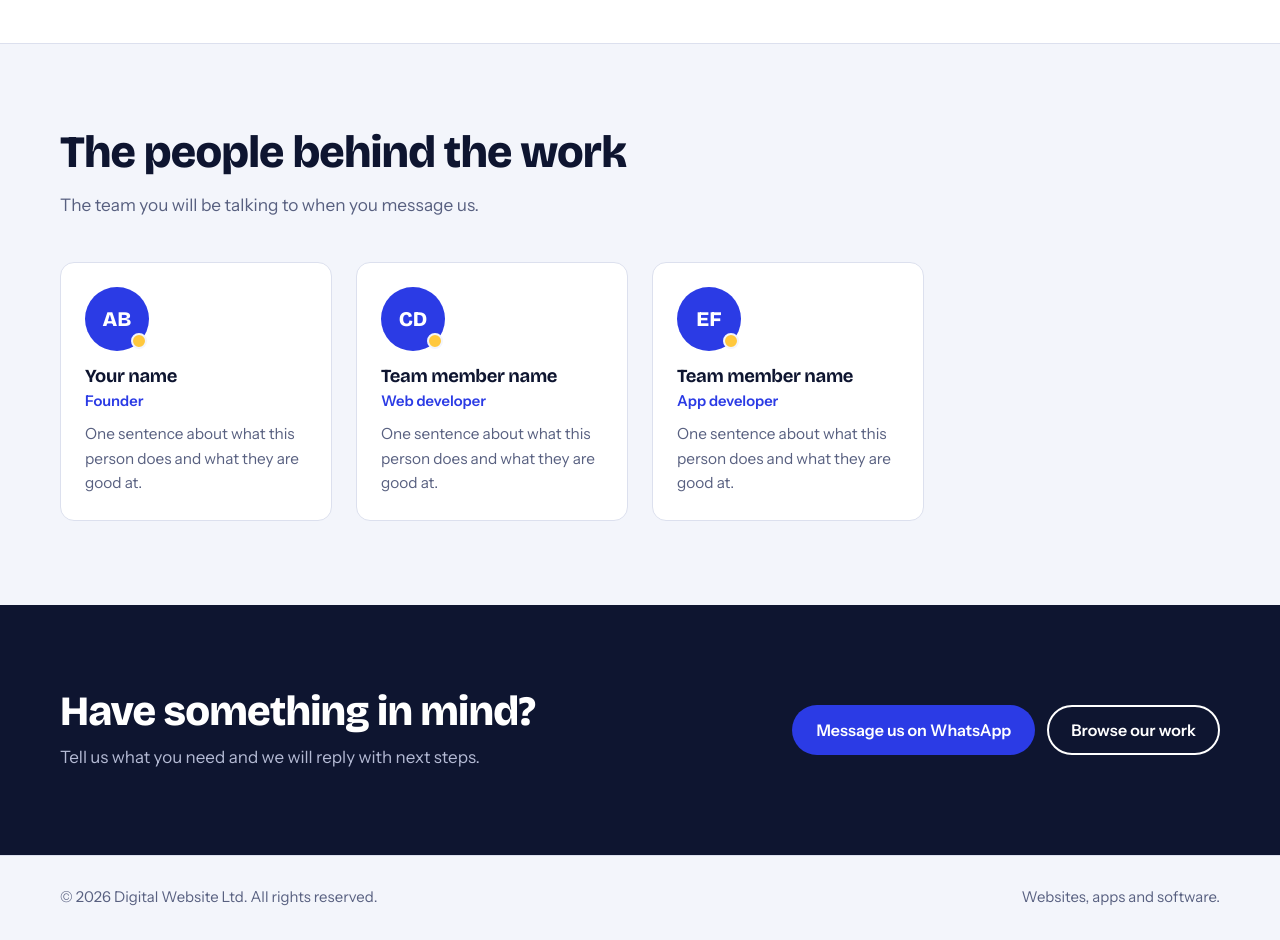
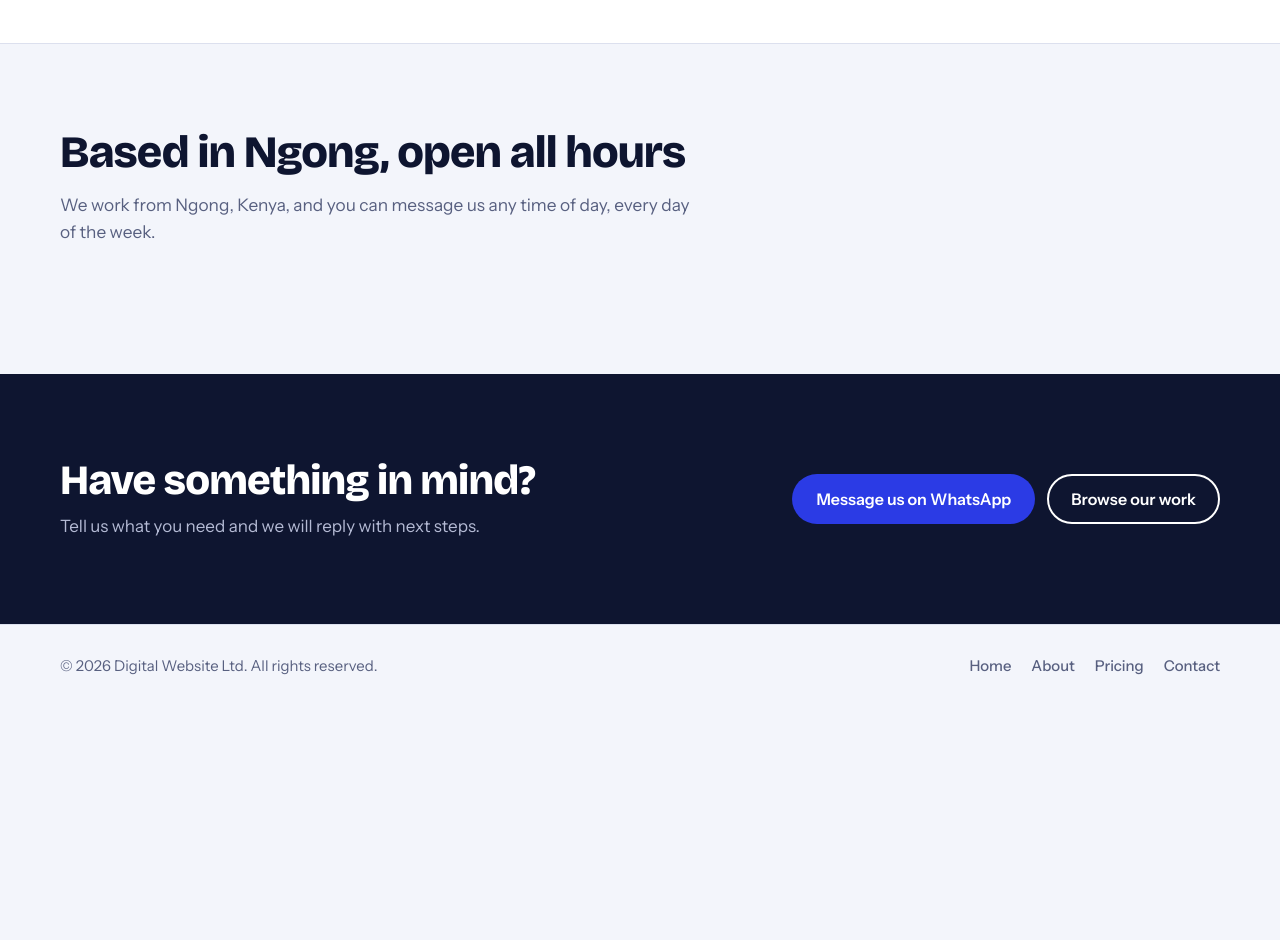
Before and after one commit to Dag-hub28/DigitalWebsite, a plain HTML site: page about.html in a window 1280 px wide. Shown: the part 980-1920 px from the top of the page. After the commit the page ends 1689 px from the top, so only its background shows below. Drawn offline with nearby package versions, Linux system fonts and the light colour scheme.

Commit message:
Update about.html

```diff
--- a/about.html
+++ b/about.html
@@ -4,7 +4,7 @@
 <meta charset="utf-8">
 <meta name="viewport" content="width=device-width, initial-scale=1">
 <title>About | Digital Website Ltd</title>
-<meta name="description" content="Digital Website Ltd designs and builds websites, mobile apps and business software. Learn how we work and who is behind the work.">
+<meta name="description" content="Digital Website Ltd designs and builds websites, mobile apps and business software from Ngong, Kenya. Learn how we work.">
 <link rel="preconnect" href="https://fonts.googleapis.com">
 <link rel="preconnect" href="https://fonts.gstatic.com" crossorigin>
 <link href="https://fonts.googleapis.com/css2?family=Bricolage+Grotesque:opsz,wght@12..96,500;12..96,700;12..96,800&family=Instrument+Sans:wght@400;500;600&display=swap" rel="stylesheet">
@@ -21,14 +21,6 @@ nav.links a[aria-current="page"]{color:var(--ink)}
 .principle{padding:26px 0;border-bottom:1px solid var(--line)}
 .principle h3{font-size:1.3rem;margin-bottom:8px;font-weight:700}
 .principle p{color:var(--muted)}
-
-.team{display:grid;grid-template-columns:repeat(auto-fill,minmax(230px,1fr));gap:24px}
-.person{background:var(--paper);border:1px solid var(--line);border-radius:var(--radius);padding:24px}
-.avatar{width:64px;height:64px;border-radius:50%;background:var(--cobalt);color:#fff;display:grid;place-items:center;font:800 1.3rem var(--display);position:relative;margin-bottom:16px}
-.avatar::after{content:"";position:absolute;width:12px;height:12px;border-radius:50%;background:var(--sun);right:2px;bottom:2px;border:2px solid var(--bg)}
-.person h3{font-size:1.15rem;font-weight:700}
-.person .role{color:var(--cobalt);font-weight:600;font-size:.92rem}
-.person p{color:var(--muted);margin-top:8px;font-size:.96rem}
 
 .cta-band{background:var(--ink);color:#fff}
 .cta-band .wrap{display:flex;align-items:center;justify-content:space-between;gap:28px;flex-wrap:wrap}
@@ -54,6 +46,8 @@ nav.links a[aria-current="page"]{color:var(--ink)}
       <a href="index.html#services">Services</a>
       <a href="index.html#process">How it works</a>
       <a href="about.html" aria-current="page">About</a>
+      <a href="pricing.html">Pricing</a>
+      <a href="contact.html">Contact</a>
       <a class="btn btn-primary btn-sm" href="index.html#request">Request a project</a>
     </nav>
   </div>
@@ -98,29 +92,8 @@ nav.links a[aria-current="page"]{color:var(--ink)}
 <section>
   <div class="wrap">
     <div class="sec-head">
-      <h2>The people behind the work</h2>
-      <p>The team you will be talking to when you message us.</p>
-    </div>
-    <!-- EDIT: change the initials, names, roles and sentences below. Copy a whole <div class="person"> block to add more people, or delete one to remove it. -->
-    <div class="team">
-      <div class="person">
-        <div class="avatar">AB</div>
-        <h3>Your name</h3>
-        <span class="role">Founder</span>
-        <p>One sentence about what this person does and what they are good at.</p>
-      </div>
-      <div class="person">
-        <div class="avatar">CD</div>
-        <h3>Team member name</h3>
-        <span class="role">Web developer</span>
-        <p>One sentence about what this person does and what they are good at.</p>
-      </div>
-      <div class="person">
-        <div class="avatar">EF</div>
-        <h3>Team member name</h3>
-        <span class="role">App developer</span>
-        <p>One sentence about what this person does and what they are good at.</p>
-      </div>
+      <h2>Based in Ngong, open all hours</h2>
+      <p>We work from Ngong, Kenya, and you can message us any time of day, every day of the week.</p>
     </div>
   </div>
 </section>
@@ -143,14 +116,18 @@ nav.links a[aria-current="page"]{color:var(--ink)}
 <footer>
   <div class="wrap">
     <span>&copy; <span id="yr"></span> Digital Website Ltd. All rights reserved.</span>
-    <span>Websites, apps and software.</span>
+    <nav class="foot-links" aria-label="Footer">
+      <a href="index.html">Home</a>
+      <a href="about.html">About</a>
+      <a href="pricing.html">Pricing</a>
+      <a href="contact.html">Contact</a>
+    </nav>
   </div>
 </footer>
 
 <a class="wa-float" href="#" data-wa="Hello Digital Website Ltd, I would like to talk about a project.">Chat on WhatsApp</a>
 
 <script>
-/* EDIT: use the same WhatsApp number as in index.html (digits only, with country code) */
 const WHATSAPP = "254748617268";
 
 document.addEventListener("click", e => {
```
